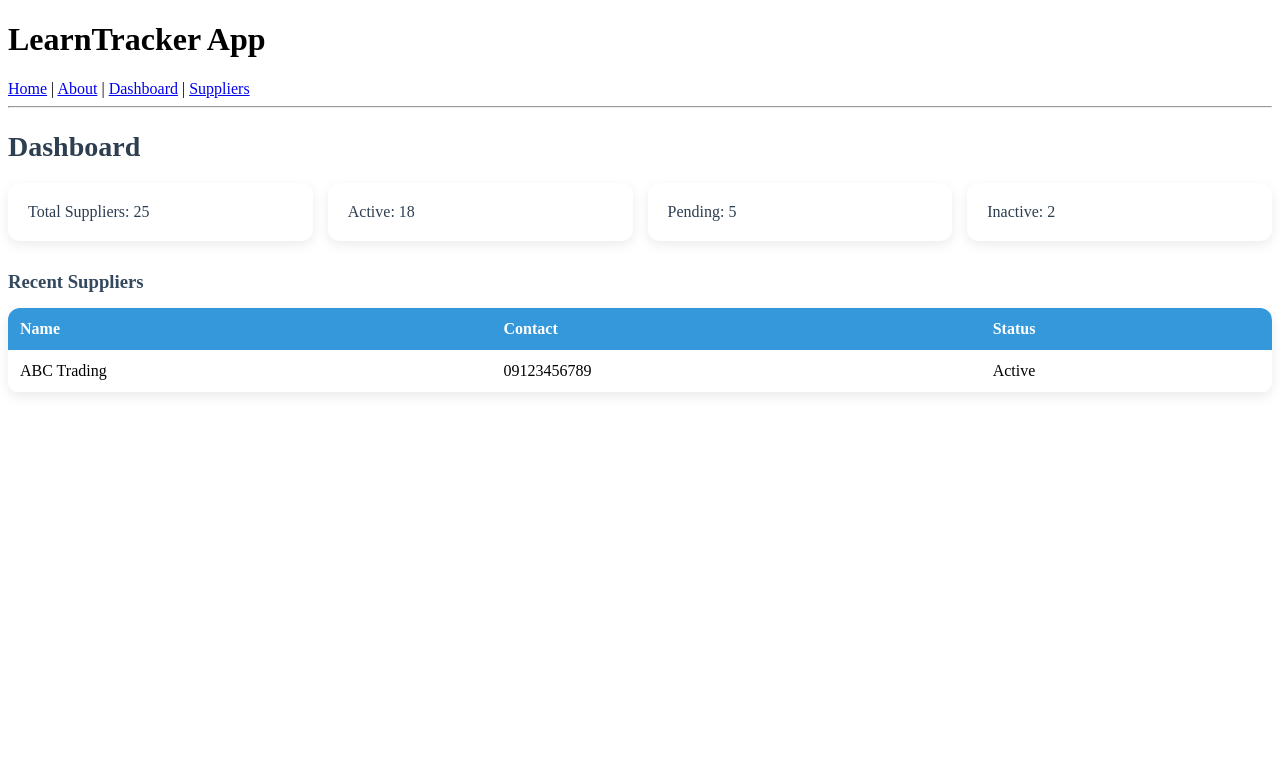
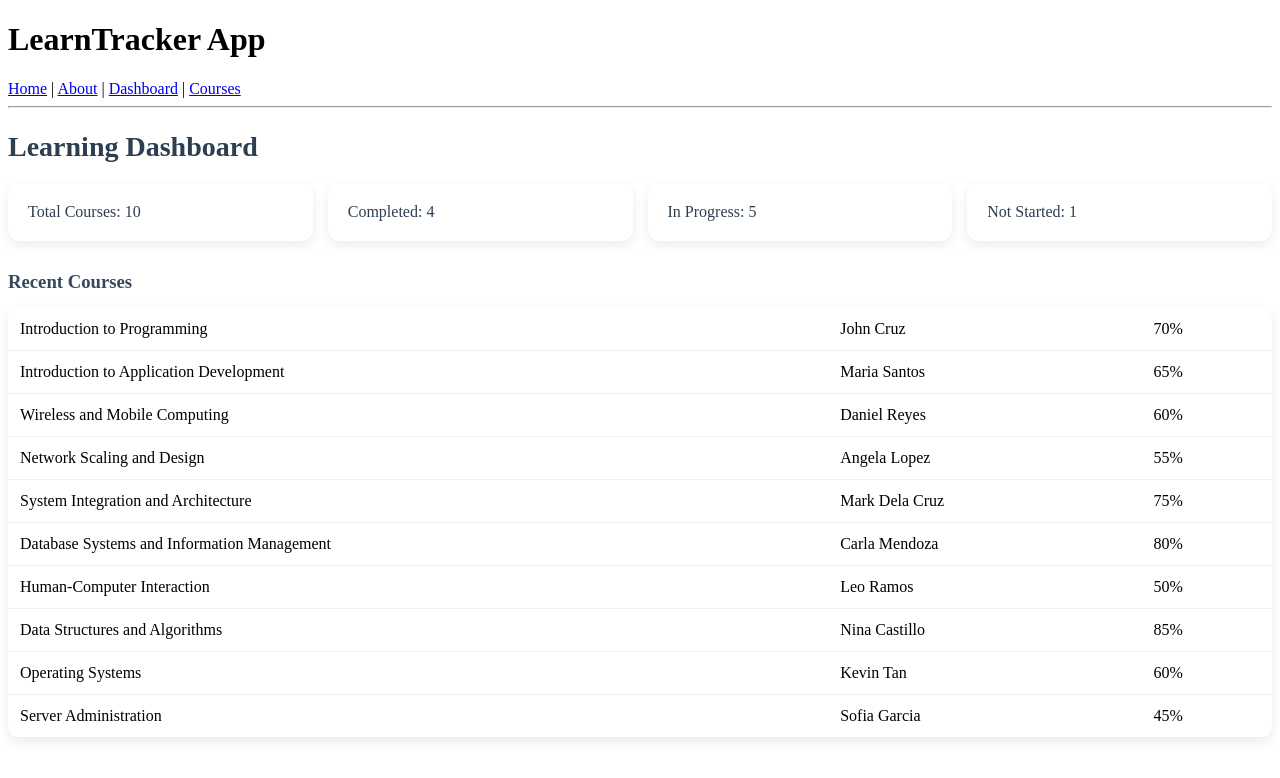
Before and after one commit to audriejyl/appdev1-sdg4-learntracker, an Angular app: page /dashboard in a window 1280 px wide. Shown: the top 778 px of the page. Built offline with nearby package versions, Linux system fonts and the light colour scheme.

Commit message:
Initial commit

```diff
--- a/src/app/app.component.html
+++ b/src/app/app.component.html
@@ -4,7 +4,7 @@
   <a routerLink="/home" routerLinkActive="active">Home</a> |
   <a routerLink="/about" routerLinkActive="active">About</a> |
   <a routerLink="/dashboard" routerLinkActive="active">Dashboard</a> |
-  <a routerLink="/suppliers" routerLinkActive="active">Suppliers</a>
+  <a routerLink="/suppliers" routerLinkActive="active">Courses</a>
 </nav>
 
 <hr>
--- a/src/app/components/dashboard/dashboard.component.html
+++ b/src/app/components/dashboard/dashboard.component.html
@@ -1,22 +1,71 @@
-<h2>Dashboard</h2>
+<h2>Learning Dashboard</h2>
 
 <div class="cards">
-  <div class="card">Total Suppliers: 25</div>
-  <div class="card">Active: 18</div>
-  <div class="card">Pending: 5</div>
-  <div class="card">Inactive: 2</div>
+  <div class="card">Total Courses: 10</div>
+  <div class="card">Completed: 4</div>
+  <div class="card">In Progress: 5</div>
+  <div class="card">Not Started: 1</div>
 </div>
 
-<h3>Recent Suppliers</h3>
+<h3>Recent Courses</h3>
 <table>
   <tr>
-    <th>Name</th>
-    <th>Contact</th>
-    <th>Status</th>
-  </tr>
-  <tr>
-    <td>ABC Trading</td>
-    <td>09123456789</td>
-    <td>Active</td>
-  </tr>
+  <td>Introduction to Programming</td>
+  <td>John Cruz</td>
+  <td>70%</td>
+</tr>
+
+<tr>
+  <td>Introduction to Application Development</td>
+  <td>Maria Santos</td>
+  <td>65%</td>
+</tr>
+
+<tr>
+  <td>Wireless and Mobile Computing</td>
+  <td>Daniel Reyes</td>
+  <td>60%</td>
+</tr>
+
+<tr>
+  <td>Network Scaling and Design</td>
+  <td>Angela Lopez</td>
+  <td>55%</td>
+</tr>
+
+<tr>
+  <td>System Integration and Architecture</td>
+  <td>Mark Dela Cruz</td>
+  <td>75%</td>
+</tr>
+
+<tr>
+  <td>Database Systems and Information Management</td>
+  <td>Carla Mendoza</td>
+  <td>80%</td>
+</tr>
+
+<tr>
+  <td>Human-Computer Interaction</td>
+  <td>Leo Ramos</td>
+  <td>50%</td>
+</tr>
+
+<tr>
+  <td>Data Structures and Algorithms</td>
+  <td>Nina Castillo</td>
+  <td>85%</td>
+</tr>
+
+<tr>
+  <td>Operating Systems</td>
+  <td>Kevin Tan</td>
+  <td>60%</td>
+</tr>
+
+<tr>
+  <td>Server Administration</td>
+  <td>Sofia Garcia</td>
+  <td>45%</td>
+</tr>
 </table>
--- a/src/app/components/suppliers/supplier-details/supplier-details.component.html
+++ b/src/app/components/suppliers/supplier-details/supplier-details.component.html
@@ -10,10 +10,10 @@
         ← Back
       </button>
       <div class="header-title">
-        <span class="header-icon">🏢</span>
+        <span class="header-icon">📚</span>
         <div>
-          <h2>Supplier Details</h2>
-          <p>Edit and manage supplier information</p>
+          <h2>Course Details</h2>
+          <p>Edit and manage course information</p>
         </div>
       </div>
     </div>
@@ -22,7 +22,7 @@
 
       <div class="form-row">
         <div class="form-group">
-          <label>Supplier ID</label>
+          <label>Course ID</label>
           <div class="input-wrapper">
             <span class="input-icon">#</span>
             <input
@@ -39,14 +39,14 @@
 
       <div class="form-row">
         <div class="form-group">
-          <label>Supplier Name</label>
+          <label>Course Title</label>
           <div class="input-wrapper">
             <span class="input-icon">🏷</span>
             <input
               type="text"
               [(ngModel)]="supplier.supplierName"
               name="supplierName"
-              placeholder="Enter supplier name"
+              placeholder="Enter course title"
             />
           </div>
         </div>
@@ -54,14 +54,14 @@
 
       <div class="form-row">
         <div class="form-group">
-          <label>Contact Person</label>
+          <label>Instructor</label>
           <div class="input-wrapper">
             <span class="input-icon">👤</span>
             <input
               type="text"
               [(ngModel)]="supplier.contactPerson"
               name="contactPerson"
-              placeholder="Enter contact person's name"
+              placeholder="Enter instructor name"
             />
           </div>
         </div>
@@ -87,8 +87,8 @@
   <ng-template #notFound>
     <div class="not-found-card">
       <span class="not-found-icon">🔍</span>
-      <h3>Supplier Not Found</h3>
-      <p>We couldn't find a supplier with that ID.</p>
+      <h3>Course Not Found</h3>
+      <p>We couldn't find a course with that ID.</p>
       <button class="btn-primary" (click)="back()">← Go Back</button>
     </div>
   </ng-template>
--- a/src/app/components/suppliers/suppliers-list/suppliers-list.component.html
+++ b/src/app/components/suppliers/suppliers-list/suppliers-list.component.html
@@ -1,6 +1,6 @@
 <div class="container">
   <div class="header">
-    <h2>Suppliers List</h2>
+    <h2>Courses</h2>
 
     <input
       type="text"
@@ -13,7 +13,7 @@
   <table class="table" *ngIf="filteredSuppliers.length > 0; else empty">
     <thead>
       <tr>
-        <th>Supplier Name</th>
+        <th>Course Title</th>
         <th>Action</th>
       </tr>
     </thead>
--- a/src/app/services/supplier.service.ts
+++ b/src/app/services/supplier.service.ts
@@ -11,17 +11,17 @@ export type Supplier = {
 export class SupplierService {
 
   private suppliers: Supplier[] = [
-    { id: 1, supplierName: 'BrightPath Learning Supplies', contactPerson: 'Ava Chen' },
-    { id: 2, supplierName: 'EduWorks Stationery Co.', contactPerson: 'Noah Patel' },
-    { id: 3, supplierName: 'FutureSkills Books & More', contactPerson: 'Mia Santos' },
-    { id: 4, supplierName: 'Classroom Corner', contactPerson: 'Ethan Brooks' },
-    { id: 5, supplierName: 'STEM Starter Kits', contactPerson: 'Sophia Nguyen' },
-    { id: 6, supplierName: 'ReadAhead Distributors', contactPerson: 'Liam Johnson' },
-    { id: 7, supplierName: 'Inclusive Learning Tools', contactPerson: 'Isabella Rivera' },
-    { id: 8, supplierName: 'SchoolTech Essentials', contactPerson: 'Lucas Martin' },
-    { id: 9, supplierName: 'GreenClass Supplies', contactPerson: 'Amelia Davis' },
-    { id: 10, supplierName: 'TeacherFirst Resources', contactPerson: 'Oliver King' },
-  ];
+  { id: 1, supplierName: 'Introduction to Programming', contactPerson: 'Instructor: John Cruz' },
+  { id: 2, supplierName: 'Introduction to Application Development', contactPerson: 'Instructor: Maria Santos' },
+  { id: 3, supplierName: 'Wireless and Mobile Computing', contactPerson: 'Instructor: Daniel Reyes' },
+  { id: 4, supplierName: 'Scaling Networks', contactPerson: 'Instructor: Angela Lopez' },
+  { id: 5, supplierName: 'System Integration and Architecture', contactPerson: 'Instructor: Mark Dela Cruz' },
+  { id: 6, supplierName: 'Information Management and Database Systems', contactPerson: 'Instructor: Carla Mendoza' },
+  { id: 7, supplierName: 'Human Computer Interaction', contactPerson: 'Instructor: Leo Ramos' },
+  { id: 8, supplierName: 'Data Structures and Algorithm', contactPerson: 'Instructor: Nina Castillo' },
+  { id: 9, supplierName: 'Operating System', contactPerson: 'Instructor: Kevin Tan' },
+  { id: 10, supplierName: 'Server Administration', contactPerson: 'Instructor: Sofia Garcia' },
+];
 
   private suppliersSubject = new BehaviorSubject<Supplier[]>(this.suppliers);
   suppliers$ = this.suppliersSubject.asObservable();
```
Also changed, not shown: src/app/components/dashboard/dashboard.component.ts (+5 -5 lines).
